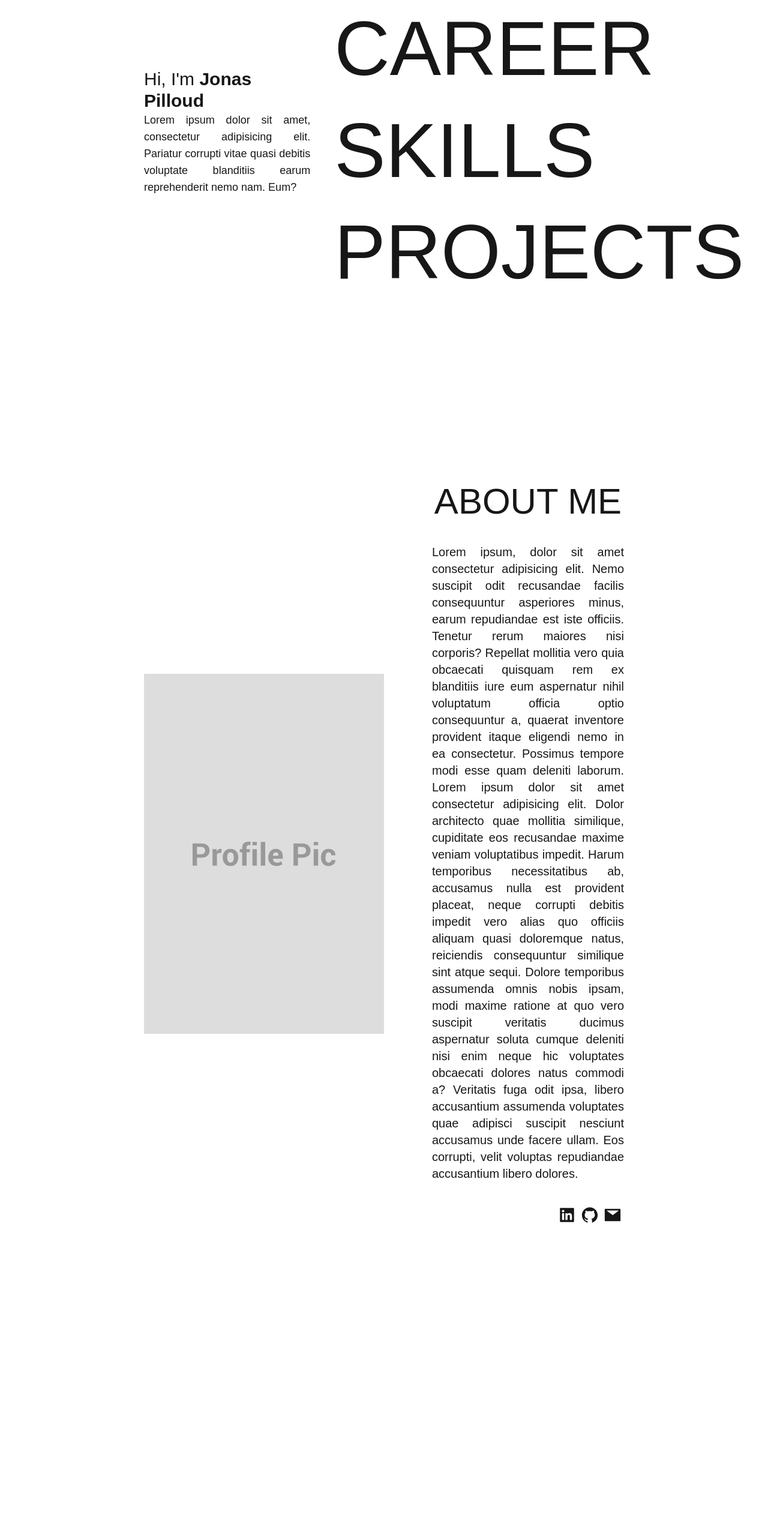
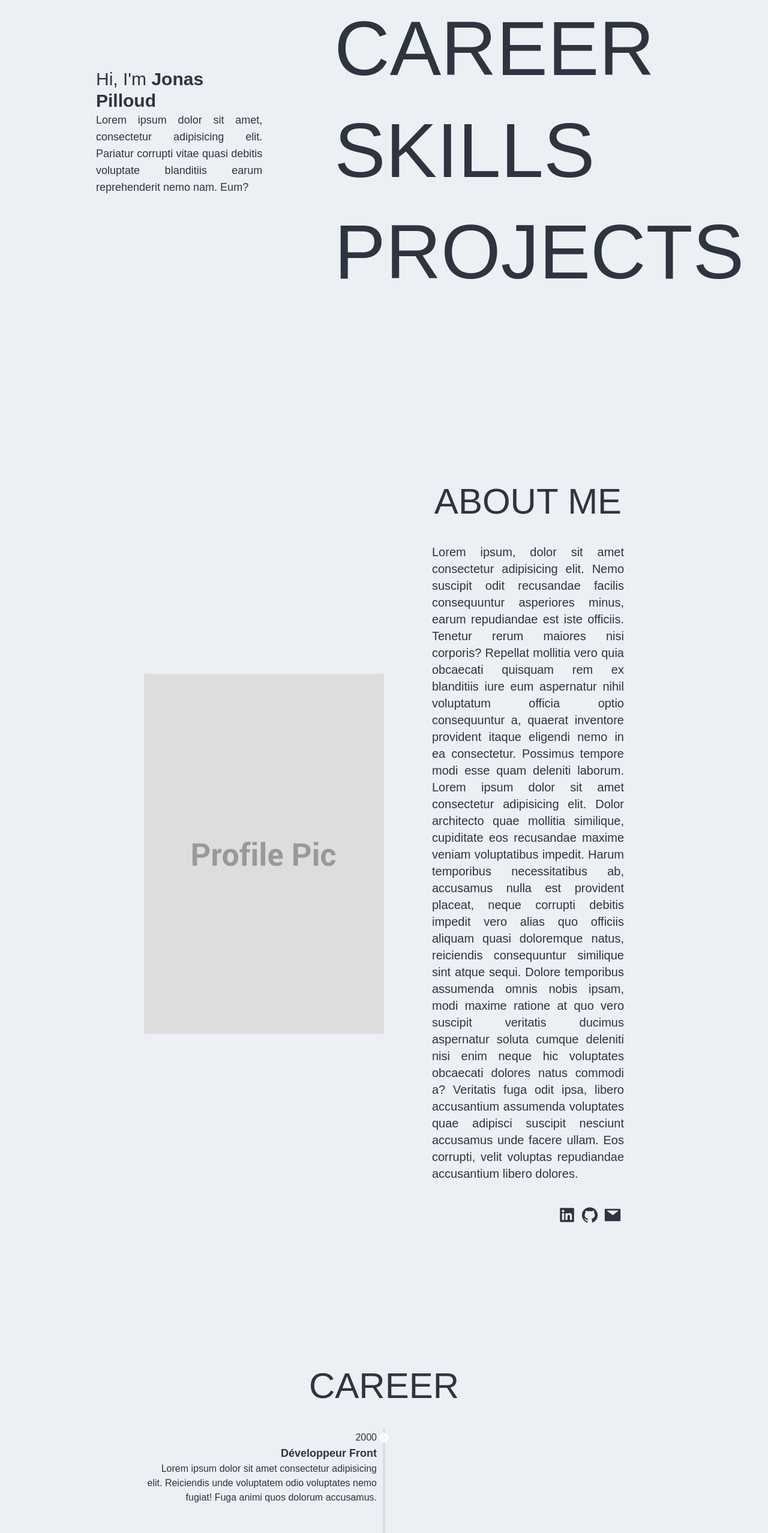
Before and after one commit to Gen0miX/jonas-resume, a Next.js app: page / in a window 1280 px wide. Shown: the part 234-2789 px from the top of the page at 60% size. Built offline with nearby package versions, Linux system fonts and the light colour scheme; a web font is replaced by a local one.

Commit message:
theming ok - skill - career wip

```diff
--- a/app/globals.css
+++ b/app/globals.css
@@ -2,20 +2,8 @@
 @tailwind components;
 @tailwind utilities;
 
-:root {
-  --background: #ffffff;
-  --foreground: #171717;
-}
-
-@media (prefers-color-scheme: dark) {
-  :root {
-    --background: #0a0a0a;
-    --foreground: #ededed;
-  }
-}
-
 .font-heading {
-  font-optical-sizing: none;
+  font-optical-sizing: auto;
 }
 
 body {
--- a/app/layout.tsx
+++ b/app/layout.tsx
@@ -30,7 +30,7 @@ export default function RootLayout({
       lang="en"
       className={`${darkerGrotesque.variable} ${bodoniModa.variable}`}
     >
-      <body>{children}</body>
+      <body className="scroll-smooth">{children}</body>
     </html>
   );
 }
--- a/app/page.tsx
+++ b/app/page.tsx
@@ -4,6 +4,8 @@ import { useEffect, useState, useRef } from "react";
 import Hero from "../components/Hero";
 import Header from "../components/Header";
 import AboutMe from "../components/AboutMe";
+import Career from "../components/Career";
+import Skills from "../components/Skills";
 
 export default function App() {
   const [showHeader, setShowHeader] = useState(false);
@@ -28,7 +30,7 @@ export default function App() {
   }, []);
 
   return (
-    <div>
+    <div className="">
       <div
         className={`fixed top-0 w-full transition-all duration-500 ease-in-out ${
           showHeader
@@ -42,6 +44,8 @@ export default function App() {
         <Hero />
       </div>
       <AboutMe />
+      <Career />
+      <Skills />
       <div className="h-lvh"></div>
       <div className="h-lvh"></div>
     </div>
--- a/components/AboutMe.tsx
+++ b/components/AboutMe.tsx
@@ -4,7 +4,7 @@ import { AiFillGithub, AiFillLinkedin, AiFillMail } from "react-icons/ai";
 
 export default function AboutMe() {
   return (
-    <section className="flex m-60">
+    <section id="about-me" className="flex m-60">
       <Image
         src={profilePic}
         alt={"Profile picture"}
--- /dev/null
+++ b/components/Career.tsx
@@ -0,0 +1,55 @@
+import clsx from "clsx";
+import React, { ReactNode } from "react";
+import { FaCheckCircle } from "react-icons/fa";
+
+interface Props {
+  children?: ReactNode;
+  year?: string;
+  title?: string;
+  className?: string;
+}
+
+function Timeline({ children, year, title, className }: Props) {
+  return (
+    <li className="static">
+      <hr />
+      <div className="timeline-middle">
+        <FaCheckCircle color="white"></FaCheckCircle>
+      </div>
+      <div className={clsx("mb-10", className)}>
+        <time className="font-sans">{year}</time>
+        <div className="text-lg font-bold">{title}</div>
+        {children}
+      </div>
+      <hr />
+    </li>
+  );
+}
+
+export default function Career() {
+  return (
+    <section id="career" className="m-60">
+      <h1 className="font-heading text-center text-6xl mb-10">CAREER</h1>
+      <ul className="static timeline timeline-snap-icon max-md:timeline-compact timeline-vertical z-0">
+        <Timeline
+          className="timeline-start text-end"
+          year="2000"
+          title="Développeur Front"
+        >
+          Lorem ipsum dolor sit amet consectetur adipisicing elit. Reiciendis
+          unde voluptatem odio voluptates nemo fugiat! Fuga animi quos dolorum
+          accusamus.
+        </Timeline>
+        <Timeline
+          className="timeline-end"
+          year="2000"
+          title="Développeur Front"
+        >
+          Lorem ipsum dolor sit amet consectetur adipisicing elit. Reiciendis
+          unde voluptatem odio voluptates nemo fugiat! Fuga animi quos dolorum
+          accusamus.
+        </Timeline>
+      </ul>
+    </section>
+  );
+}
--- a/components/Header.tsx
+++ b/components/Header.tsx
@@ -1,14 +1,16 @@
-import React, { ReactNode } from "react";
+import React, { ReactNode, useEffect, useState } from "react";
 import Link from "next/link";
+import { IoSunny, IoMoon } from "react-icons/io5";
 
 interface Props {
   children?: ReactNode;
+  href: string;
 }
 
-function NavItemHeader({ children, ...props }: Props) {
+function NavItemHeader({ children, href, ...props }: Props) {
   return (
     <li className="text-xl antialiased font-normal font-heading">
-      <Link href="#">
+      <Link href={href}>
         <span className="">//</span> {children}
       </Link>
     </li>
@@ -16,20 +18,56 @@ function NavItemHeader({ children, ...props }: Props) {
 }
 
 export default function Header() {
+  const [theme, setTheme] = useState("nord");
+
+  useEffect(() => {
+    const storedTheme = localStorage.getItem("theme");
+    const systemPrefersDark = window.matchMedia(
+      "(prefers-color-scheme: dark)"
+    ).matches;
+
+    if (storedTheme) {
+      setTheme(storedTheme);
+    } else if (systemPrefersDark) {
+      setTheme("dark");
+    }
+    if (theme) {
+      document.querySelector("html")?.setAttribute("data-theme", theme);
+    }
+  }, [theme]);
+
+  const toggleTheme = () => {
+    const newTheme = theme === "dark" ? "nord" : "dark";
+    setTheme(newTheme);
+    localStorage.setItem("theme", newTheme);
+    document.querySelector("html")?.setAttribute("data-theme", newTheme);
+  };
+
   return (
-    <div className="sticky navbar bg-base-100">
-      <div className="navbar-start">
+    <div className="z-50 sticky navbar bg-base-200">
+      <div className="ml-3 navbar-start">
         <a className="font-sans text-xl font-medium">Jonas Pilloud</a>
       </div>
-      <div className="navbar-center lg:flex">
+      <div className="navbar-center">
         <ul className="px-1 menu menu-xl menu-horizontal">
-          <NavItemHeader>ABOUT ME</NavItemHeader>
-          <NavItemHeader>CAREER</NavItemHeader>
-          <NavItemHeader>SKILLS</NavItemHeader>
-          <NavItemHeader>PROJECTS</NavItemHeader>
+          <NavItemHeader href="#about-me">ABOUT ME</NavItemHeader>
+          <NavItemHeader href="#career">CAREER</NavItemHeader>
+          <NavItemHeader href="#skills">SKILLS</NavItemHeader>
+          <NavItemHeader href="#projects">PROJECTS</NavItemHeader>
         </ul>
       </div>
-      <div className="navbar-end"></div>
+      <div className="navbar-end">
+        <label className="mr-3 swap swap-rotate">
+          <input
+            type="checkbox"
+            onClick={toggleTheme}
+            checked={theme === "nord"}
+            readOnly
+          />
+          <IoSunny className="text-xl swap-off" />
+          <IoMoon className="text-xl swap-on" />
+        </label>
+      </div>
     </div>
   );
 }
--- a/components/Hero.tsx
+++ b/components/Hero.tsx
@@ -3,12 +3,13 @@ import Link from "next/link";
 
 interface Props {
   children?: ReactNode;
+  href: string;
 }
 
-function NavItem({ children, ...props }: Props) {
+function NavItem({ children, href, ...props }: Props) {
   return (
     <li className="antialiased font-normal font-heading text-9xl">
-      <Link href="#">{children}</Link>
+      <Link href={href}>{children}</Link>
     </li>
   );
 }
@@ -16,7 +17,7 @@ function NavItem({ children, ...props }: Props) {
 export default function Hero() {
   return (
     <section className="flex flex-row justify-center h-screen">
-      <div className="flex flex-col justify-end max-w-md mb-60 ml-60">
+      <div className="flex flex-col justify-end max-w-md mb-60 ml-40 mr-20">
         <h1 className="font-sans text-3xl">
           Hi, I'm <span className="font-bold">Jonas Pilloud</span>
         </h1>
@@ -28,10 +29,10 @@ export default function Hero() {
       </div>
       <div className="flex justify-center m-10">
         <ul className="flex flex-col h-full justify-evenly">
-          <NavItem>ABOUT ME</NavItem>
-          <NavItem>CAREER</NavItem>
-          <NavItem>SKILLS</NavItem>
-          <NavItem>PROJECTS</NavItem>
+          <NavItem href="#about-me">ABOUT ME</NavItem>
+          <NavItem href="#career">CAREER</NavItem>
+          <NavItem href="#skills">SKILLS</NavItem>
+          <NavItem href="#">PROJECTS</NavItem>
         </ul>
       </div>
     </section>
--- /dev/null
+++ b/components/Skills.tsx
@@ -0,0 +1,33 @@
+import React, { ReactNode } from "react";
+
+interface Props {
+  children?: ReactNode;
+  value?: number;
+}
+
+function Skill({ children, value }: Props) {
+  return (
+    <div className="flex items-center">
+      <p className="font-sans text-xl font-medium mr-10">{children}</p>
+      <progress
+        className="progress  w-56 mt-1"
+        value={value}
+        max="100"
+      ></progress>
+    </div>
+  );
+}
+
+function CTitle({ children }: Props) {
+  return <h2 className="font-sans font-bold text-2xl mb-3">{children}</h2>;
+}
+
+export default function Skills() {
+  return (
+    <section id="skills" className="m-60">
+      <h1 className="font-heading text-center text-6xl mb-10">SKILLS</h1>
+      <CTitle>CODING</CTitle>
+      <Skill value={60}>HTML</Skill>
+    </section>
+  );
+}
--- a/package.json
+++ b/package.json
@@ -11,10 +11,12 @@
   "dependencies": {
     "@headlessui/react": "^2.1.10",
     "@heroicons/react": "^2.1.5",
+    "clsx": "^2.1.1",
     "next": "14.2.15",
     "react": "^18",
     "react-dom": "^18",
-    "react-icons": "^5.3.0"
+    "react-icons": "^5.3.0",
+    "theme-change": "^2.5.0"
   },
   "devDependencies": {
     "@types/node": "^20",
--- a/tailwind.config.ts
+++ b/tailwind.config.ts
@@ -1,3 +1,4 @@
+import { FaWineGlassEmpty } from "react-icons/fa6";
 import type { Config } from "tailwindcss";
 
 const config: Config = {
@@ -19,5 +20,23 @@ const config: Config = {
     },
   },
   plugins: [require("daisyui")],
+  daisyui: {
+    themes: [
+      {
+        nordd: {
+          ...require("daisyui/src/theming/themes")["nord"],
+        },
+      },
+      "dark",
+      "nord",
+    ],
+    darkTheme: "dark",
+    base: true,
+    styled: true,
+    utils: true,
+    prefix: "",
+    logs: true,
+    themeRoot: ":root",
+  },
 };
 export default config;
```
Also changed, not shown: 1 other file (tests, documents, lock files or other folders).
